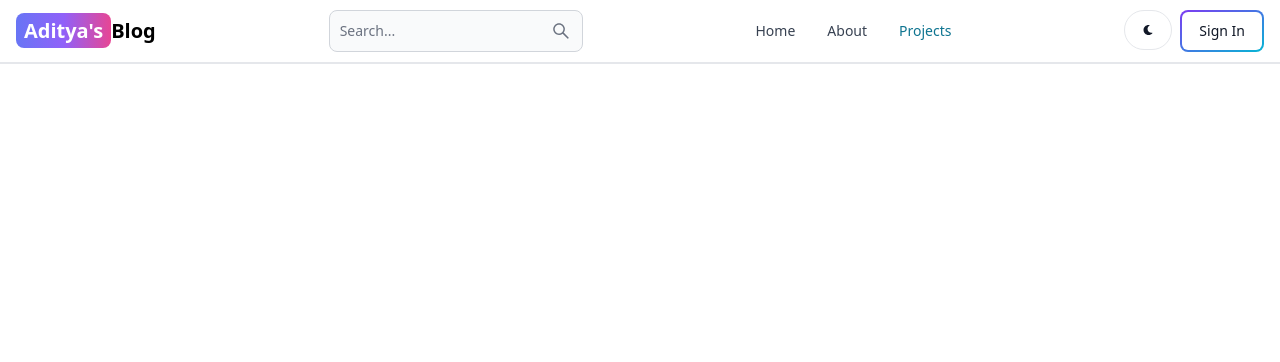
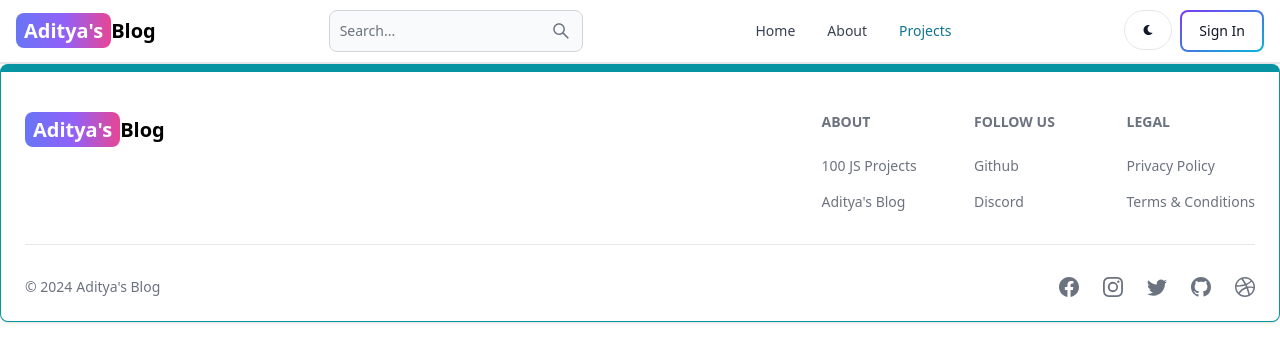
Before and after one commit to Adityakapadne08/MERN-Blog-, a React (Vite) app in the folder client/: page /projects in a window 1280 px wide. Shown: the top 362 px of the page. Built offline with nearby package versions, Linux system fonts and the light colour scheme.

Commit message:
created and add footer functionality

```diff
--- a/client/src/App.jsx
+++ b/client/src/App.jsx
@@ -6,6 +6,7 @@
 import Dashboard from "./pages/Dashboard";
 import Projects from "./pages/Projects";
 import Header from './components/Header';
+import Footer from "./components/Footer";
 
 
 
@@ -21,6 +22,7 @@
         <Route path="/dashboard" element={<Dashboard />} />
         <Route path="/projects" element={<Projects />} />
       </Routes>
+      <Footer/>
     </BrowserRouter>
   );
 }
--- /dev/null
+++ b/client/src/components/Footer.jsx
@@ -0,0 +1,81 @@
+import { Footer } from 'flowbite-react';
+import { Link } from 'react-router-dom';
+import { BsFacebook, BsInstagram, BsTwitter, BsGithub, BsDribbble } from 'react-icons/bs';
+export default function FooterCom() {
+  return (
+    <Footer container className='border border-t-8 border-teal-500'>
+      <div className='w-full max-w-7xl mx-auto'>
+        <div className='grid w-full justify-between sm:flex md:grid-cols-1'>
+          <div className='mt-5'>
+            <Link
+              to='/'
+              className='self-center whitespace-nowrap text-lg sm:text-xl font-semibold dark:text-white'
+            >
+              <span className='px-2 py-1 bg-gradient-to-r from-indigo-500 via-purple-500 to-pink-500 rounded-lg text-white'>
+              Aditya's
+              </span>
+              Blog
+            </Link>
+          </div>
+          <div className='grid grid-cols-2 gap-8 mt-4 sm:grid-cols-3 sm:gap-6'>
+            <div>
+              <Footer.Title title='About' />
+              <Footer.LinkGroup col>
+                <Footer.Link
+                  href='https://www.100jsprojects.com'
+                  target='_blank'
+                  rel='noopener noreferrer'
+                >
+                  100 JS Projects
+                </Footer.Link>
+                <Footer.Link
+                  href='/about'
+                  target='_blank'
+                  rel='noopener noreferrer'
+                >
+                  {`Aditya's Blog`}
+                </Footer.Link>
+              </Footer.LinkGroup>
+            </div>
+            <div>
+              <Footer.Title title='Follow us' />
+              <Footer.LinkGroup col>
+                <Footer.Link
+                  href='https://github.com/Adityakapadne08'
+                  target='_blank'
+                  rel='noopener noreferrer'
+                >
+                  Github
+                </Footer.Link>
+                <Footer.Link href='#'>Discord</Footer.Link>
+              </Footer.LinkGroup>
+            </div>
+            <div>
+              <Footer.Title title='Legal' />
+              <Footer.LinkGroup col>
+                <Footer.Link href='#'>Privacy Policy</Footer.Link>
+                <Footer.Link href='#'>Terms & Conditions</Footer.Link>
+              </Footer.LinkGroup>
+            </div>
+          </div>
+        </div>
+        <Footer.Divider />
+        <div className='w-full sm:flex sm:items-center sm:justify-between'>
+          <Footer.Copyright
+            href='#'
+            by="Aditya's Blog"
+            year={new Date().getFullYear()}
+          />
+          <div className="flex gap-6 sm:mt-0 mt-4 sm:justify-center">
+            <Footer.Icon href='#' icon={BsFacebook}/>
+            <Footer.Icon href='#' icon={BsInstagram}/>
+            <Footer.Icon href='#' icon={BsTwitter}/>
+            <Footer.Icon href='https://github.com/Adityakapadne08' icon={BsGithub}/>
+            <Footer.Icon href='#' icon={BsDribbble}/>
+
+          </div>
+        </div>
+      </div>
+    </Footer>
+  );
+}
```
